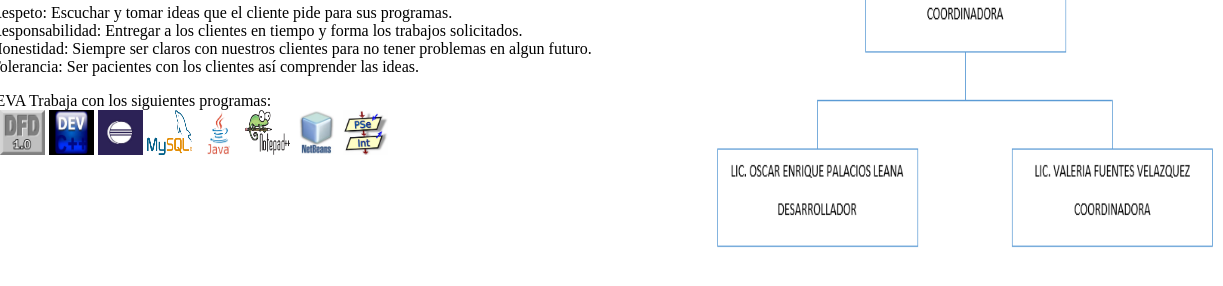
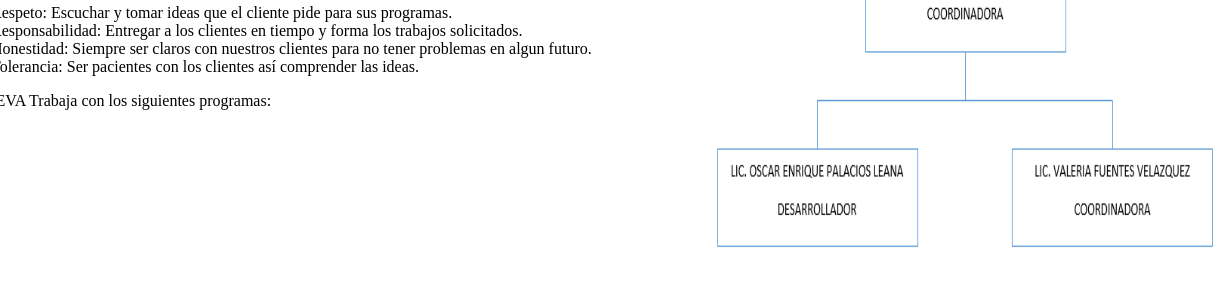
Before and after one commit to Seomeva/prueba403-, a plain HTML site: page Ejemplo de publicacion/index.html in a window 1280 px wide. Shown: the part 322-608 px from the top of the page, 57-1280 px from the left. Drawn offline with Linux system fonts and the light colour scheme.

Commit message:
Add files via upload

```diff
--- a/Ejemplo de publicacion/index.html
+++ b/Ejemplo de publicacion/index.html
@@ -35,13 +35,6 @@ entregando trabajos perfectos y a tiempo.</h3>
 </ol>
 SEOMEVA Trabaja con los siguientes programas:<br>
 <img src="APP.PNG"  border="0" width="45" height="45" align="center"></img>
-<img src="DFD.JPG"  border="0" width="45" height="45" align="center"></img>
-<img src="DEV.JPG"  border="0" width="45" height="45" align="center"></img>
-<img src="ECLIP.JPG"  border="0" width="45" height="45" align="center"></img>
-<img src="MYSQL.PNG"  border="0" width="45" height="45" align="center"></img>
-<img src="JAVA.PNG"  border="0" width="45" height="45" align="center"></img>
-<img src="NOTEP.PNG"  border="0" width="45" height="45" align="center"></img>
-<img src="NB.JPG"  border="0" width="45" height="45" align="center"></img>
-<img src="PS.PNG"  border="0" width="45" height="45" align="center"></img>
+
 </body>
 </html>
```
